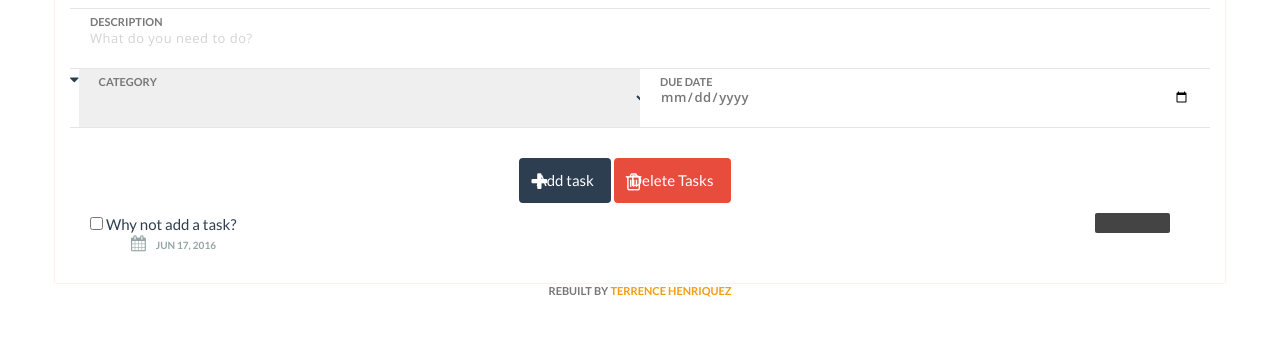
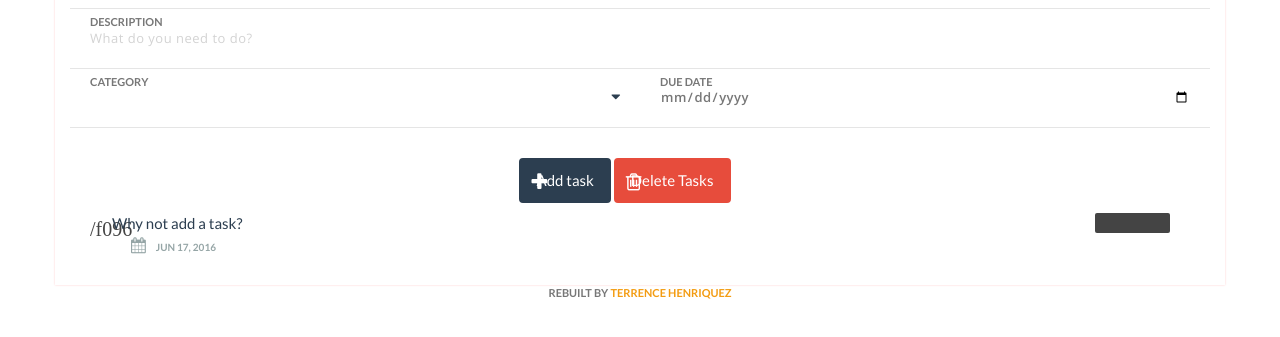
Before and after one commit to thenriquez/PickNDo, a plain HTML site: page index.html in a window 1280 px wide. Shown: the part 113-450 px from the top of the page. Drawn offline with nearby package versions, Linux system fonts and the light colour scheme.

Commit message:
did some transitions for the taskCheckbox and Category

```diff
--- a/css/style.css
+++ b/css/style.css
@@ -292,3 +292,49 @@ footer a {
   color: #f39c12
 
 }
+
+.taskCheckbox {
+  -webkit-appearance: none;
+          appearance: none;
+  webkit-transition: all 0.3s;
+          transition: all 0.3s;
+    display: inline-block;
+    cursor: pointer;
+    width: 19px;
+    height: 19px;
+    vertical-align: middle;
+}
+.taskCheckbox:focus {
+  outline: none;
+}
+.taskCheckbox:before, .taskCheckbox:checked:before {
+  font-family: 'FontAwesome';
+  color: #444;
+  font-size: 20px;
+  -webkit-transition: all 0.3s;
+          transition: all 0.3s;
+
+}
+.taskCheckbox:before {
+  content: '/f096';
+}
+.taskCheckbox:checked:before {
+  content: '/f14a';
+  color: #16a085;
+}
+.taskCategory {
+  -webkit-appearance:none;
+          appearance:none;
+  cursor: pointer;
+  padding-left: 16.5px;
+  background: #fff;
+
+}
+.selectArrow {
+  position: absolute;
+  z-index: 10;
+  top: 35%;
+  right: 0;
+  margin-right: 20px;
+
+}
```
